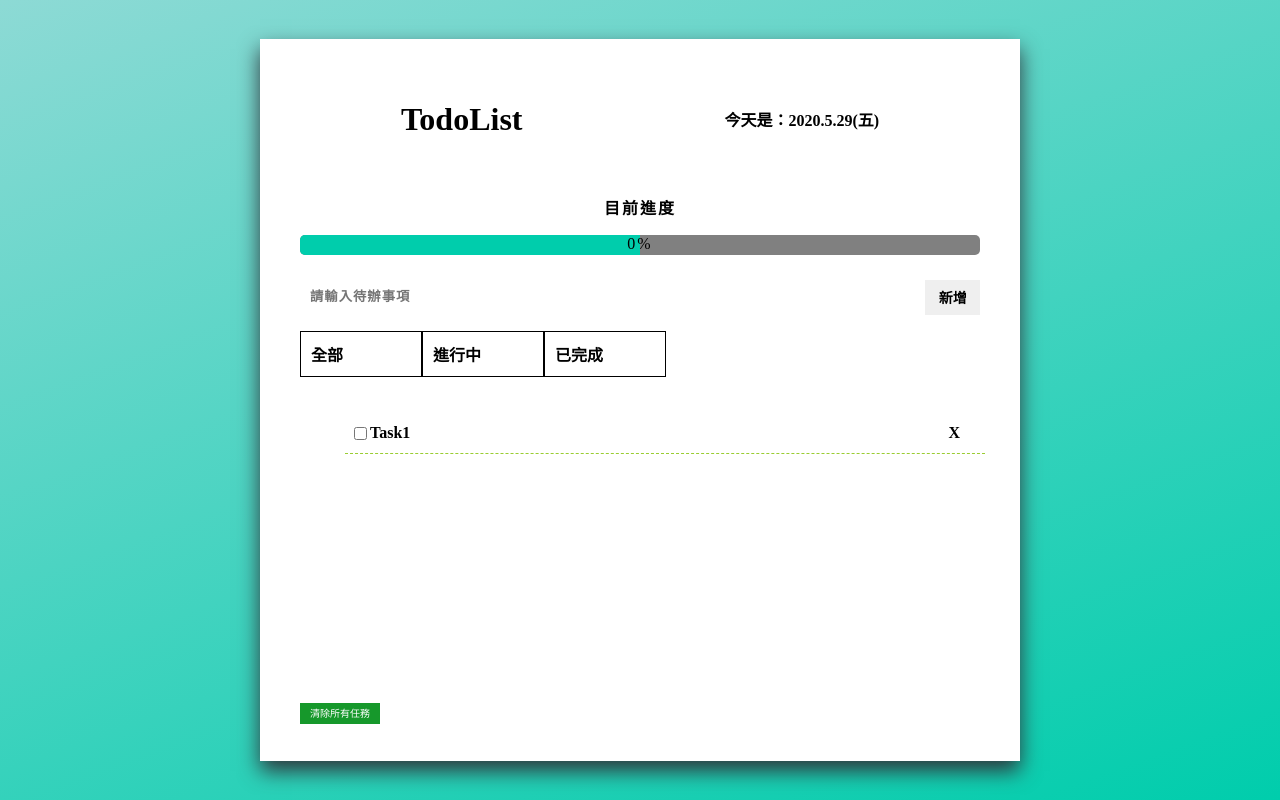
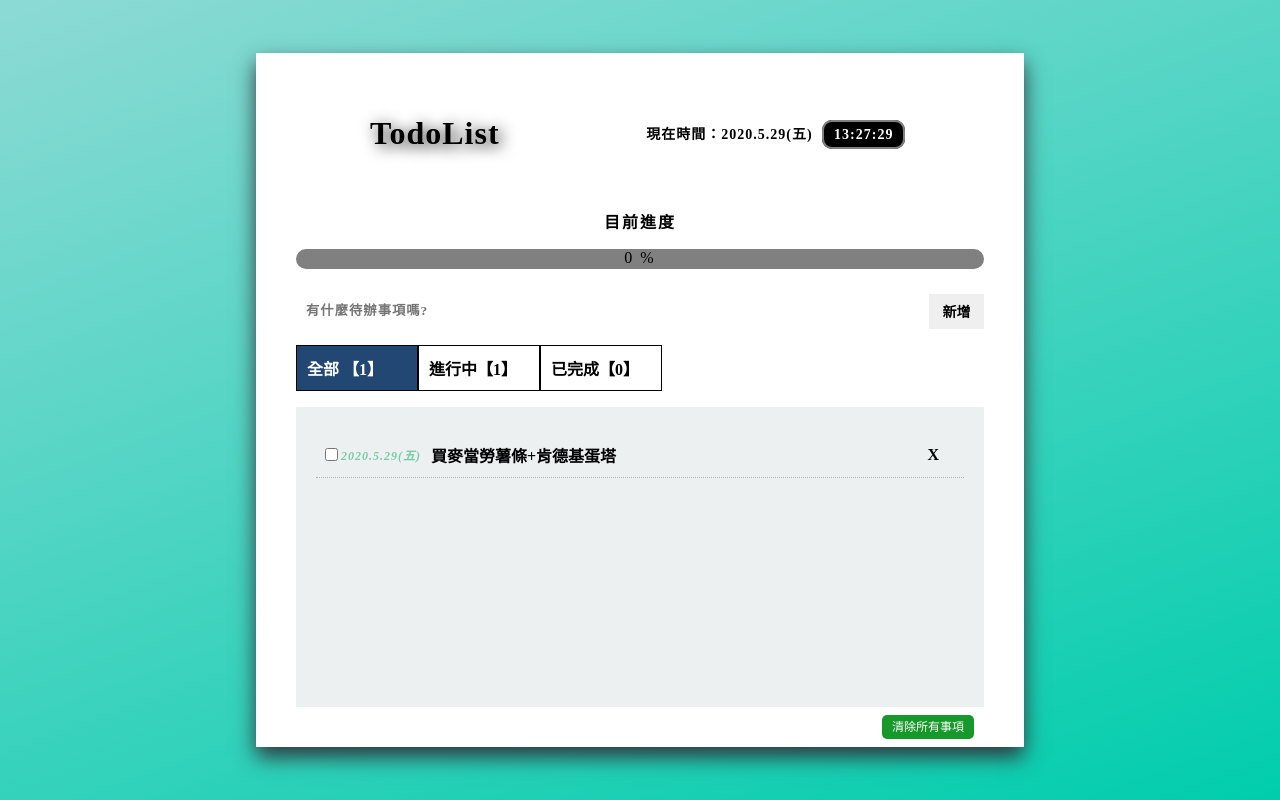
Before and after one commit to TimChen0409/TodoList, a plain HTML site: page index.html in a window 1280 px wide. Drawn offline with nearby package versions, Linux system fonts and the light colour scheme.

Commit message:
update
update

```diff
--- a/index.html
+++ b/index.html
@@ -5,62 +5,54 @@
     <meta charset="UTF-8">
     <meta name="viewport" content="width=device-width, initial-scale=1.0">
     <title>TodoList</title>
+    <link rel="stylesheet" href="https://cdnjs.cloudflare.com/ajax/libs/animate.css/4.1.0/animate.min.css">
     <link rel="stylesheet" type="text/css" href="css/style.css">
 </head>
 
 <body>
     <div id="app" class="content">
         <div class="top">
-            <div class="topinfo">
-                <h1 class="title">TodoList
-            </div>
-            <h4 class="today">今天是：{{time}}
+            <h1 class="title animate__animated animate__jello">TodoList</h1>
+            <h4 class="today">現在時間：{{time}}
+                <span class="clock">{{date}}</span>
+            </h4>
         </div>
         <div class="progress">
             <h3>目前進度</h3>
             <div class="progressbar">
-                <span class="percent">0%</span>
-                <div class="valuebar"></div>
+                <span class="percent">{{progressrate}} %</span>
+                <div class="valuebar" :style="{width: progressrate+'%'}"></div>
             </div>
         </div>
         <div class="addtask">
-            <input type="text" class="keyin" placeholder="請輸入待辦事項">
-            <button class="addbtn">新增</button>
+            <input type="text" class="keyin" placeholder="有什麼待辦事項嗎?" v-model="newtask">
+            <button class="addbtn" @click="addTask">新增</button>
         </div>
         <div class="contain">
             <ul class="navbar">
-                <li id="all">全部</li>
-                <li id="ing">進行中</li>
-                <li id="done">已完成</li>
+                <li id="all" :class="{'active':visi=='all'}" @click="visi='all'">全部 【{{tasks.length}}】</li>
+                <li id="ing" :class="{'active':visi=='ing'}" @click="visi='ing'">進行中【{{getInprogressTask}}】</li>
+                <li id="done" :class="{'active':visi=='done'}" @click="visi='done'">已完成【{{getDoneTask}}】</li>
             </ul>
-            <div class="task">
+            <div class="tasklist">
                 <ul>
-                    <li>
-                        <input type="checkbox" name="" id="">
-                        <span>Task1</span>
-                        <div class="close">X</div>
+                    <li v-for="task in filter">
+                        <input type="checkbox" :id="task.id" v-model="task.finished">
+                        <label :for="task.id" class="date">{{task.date}}</label>
+                        <span>{{task.name}}</span>
+                        <div class="close" @click="removeTask(task)">X</div>
                     </li>
                 </ul>
             </div>
         </div>
         <div class="clear">
-            <span>清除所有任務</span>
+            <span @click="clearAll">清除所有事項</span>
         </div>
     </div>
 
     <script src="https://cdn.jsdelivr.net/npm/vue/dist/vue.js"></script>
-    <script>
-        var time = new Date()
-        var day_list = ['日', '一', '二', '三', '四', '五', '六'];
-        var today = `${time.getFullYear()}.${time.getMonth() + 1}.${time.getDate()}(${day_list[time.getDay()]})`
-        var vm = new Vue({
-            el: '#app',
-            data: {
-                content: 'Hello!world!',
-                time: today
-            },
-        })
-    </script>
+    <script src="js/app.js"></script>
+
 </body>
 
 </html>
--- /dev/null
+++ b/js/app.js
@@ -0,0 +1,113 @@
+var datenow = new Date()
+var day_list = ['日', '一', '二', '三', '四', '五', '六'];
+var clock = `${datenow.getHours()}:${datenow.getMinutes()}:${datenow.getSeconds()}`
+var today = `${datenow.getFullYear()}.${datenow.getMonth() + 1}.${datenow.getDate()}(${day_list[datenow.getDay()]})`
+
+
+var vm = new Vue({
+
+    el: '#app',
+    data: {
+        time: today,
+        newtask: '', //輸入框內容
+        tasks: [{
+            id: 1,
+            name: '買麥當勞薯條+肯德基蛋塔',
+            date: today,
+            finished: false
+        }],
+        visi: 'all',
+        date: clock
+
+    },
+    mounted() {
+        var _this = this; //聲明一個變量指向 Vue 實例 this, 保證作用域一致, _this代表最初的對象
+        this.timer = setInterval(function () {
+            var today = new Date();
+            var hh = today.getHours();
+            var mm = today.getMinutes();
+            var ss = today.getSeconds();
+            mm = checkTime(mm);
+            ss = checkTime(ss);
+            _this.date = hh + ':' + mm + ':' + ss;
+
+        }, 1000);
+    },
+    methods: {
+        addTask: function () { //新增一筆待辦事項
+            var value = this.newtask.trim();
+            var id = Math.floor(Date.now());
+            if (!value) return
+            this.tasks.push({
+                id: id,
+                name: value,
+                date: today,
+                finished: false
+            })
+            this.newtask = ''
+        },
+        removeTask: function (task) {//從tasks抓出和task.id一樣的item.id的位置，並進行刪除
+            var newIndex = '';
+            var _this = this;
+            _this.tasks.forEach(function (item, index) {
+                if (task.id === item.id) {
+                    newIndex = index
+                }
+            })
+            this.tasks.splice(newIndex, 1);
+        },
+        clearAll: function () {
+            var cf = confirm('是否清除所有代辦事項?')
+            if (cf) {
+                this.tasks = [];
+            }
+        }
+
+    },
+    computed: {
+        filter: function () {
+            var filterTasks = [];
+            switch (this.visi) { //要判斷的東西
+                case 'ing': //條件
+                    filterTasks = this.tasks.filter(function (item) {
+                        return item.finished == false
+                    })
+                    return filterTasks
+                    break;
+                case 'done':
+                    filterTasks = this.tasks.filter(function (item) {
+                        return item.finished == true
+                    })
+                    return filterTasks
+                    break;
+                case 'all':
+                    return this.tasks;
+                    break;
+            }
+        },
+        getDoneTask: function () {//取得完成事項數字
+            var done = [];
+            done = this.tasks.filter(task => task.finished == true);
+            return done.length
+        },
+        getInprogressTask: function () {//取得進行中事項數字
+            var remain = []
+            remain = this.tasks.filter(task => task.finished == false);
+            return remain.length
+        },
+        progressrate: function () {
+            if (this.tasks.length == 0) {
+                return 0
+            }
+            return Math.floor(this.getDoneTask / this.tasks.length * 100);
+        }
+    }
+
+});
+
+function checkTime(i) {
+    if (i < 10) {
+        i = "0" + i;
+    }
+    return i;
+}
--- a/scss/style.scss
+++ b/scss/style.scss
@@ -19,29 +19,61 @@ body {
     overflow-x: hidden;
 }
 
-.progress{
+.content {
+    position: relative;
+    background: #fff;
+    width: 768px;
+    padding: 40px;
+    box-sizing: border-box;
+    box-shadow: 0px 10px 20px rgba(47, 55, 61, 1);
+    .top {
+        letter-spacing: 1px;
+        display: flex;
+        justify-content: space-around;
+        align-items: center;
+        .title {
+            text-shadow: 0.1em 0.1em 0.5em black;
+        }
+        .today {
+            text-align: right;
+            font-size: 14px;
+        }
+        .clock {
+            color: white;
+            background: black;
+            margin: 5px;
+            padding: 5px 10px;
+            border: solid gray 2px;
+            border-radius: 10px;
+            text-align: center;
+        }
+    }
+}
+
+.progress {
     padding: 20px 0;
     text-align: center;
     letter-spacing: 2px;
-    h3{
+    h3 {
         font-size: 16px;
         color: black;
     }
-    .progressbar{
+    .progressbar {
         margin: 5px 0;
         height: 20px;
         width: 100%;
         background: gray;
-        border-radius: 5px;
+        border-radius: 10px;
         position: relative;
         overflow: hidden;
-        .percent{
+        .percent {
             position: absolute;
             z-index: 99;
             transform: translateX(-50%);
         }
 
-        .valuebar{
+        .valuebar {
+            transition: 0.5s;
             height: 20px;
             position: absolute;
             left: 0;
@@ -61,6 +93,7 @@ body {
         width: 100%;
         border: none;
         background: none;
+        outline: none;
         height: 35px;
         font-weight: bold;
     }
@@ -69,34 +102,22 @@ body {
         height: 35px;
         font-size: 14px;
         border: none;
+        outline: none;
         font-weight: bold;
-        &:hover{
+        &:hover {
             background: #8ddad5;
         }
-
     }
-}
-
-.content {
-    position: relative;
-    background: #fff;
-    width: 760px;
-    padding: 40px;
-    box-sizing: border-box;
-    box-shadow: 0px 10px 20px rgba(47, 55, 61, 1);
-    transition: 0.5s;
-}
-
-.top {
-    display: flex;
-    justify-content: space-around;
-    align-items: center;
 }
 
 .navbar {
     padding: 0;
     list-style: none;
     display: flex;
+    .active {
+        color: #fff;
+        background: #224772;
+    }
 }
 .navbar li {
     border: solid 1px black;
@@ -106,19 +127,34 @@ body {
     font-weight: bold;
 }
 
-.task {
-    padding: 5px;
+.tasklist {
     width: 100%;
     height: 300px;
     font-weight: bold;
+    overflow: auto;
+    box-sizing: border-box;
+    background: #ecf0f1;
+    padding: 10px;
     ul {
         list-style: none;
+        padding: 0;
         li {
+            margin: 0px 10px;
             padding: 10px 5px;
             display: flex;
             align-items: center;
-            border-bottom: dashed 1px yellowgreen;
+            border-bottom: dotted 1px #abb7b7;
             position: relative;
+            span {
+                padding: 0 10px;
+            }
+            .date {
+                font-size: 12px;
+                cursor: pointer;
+                letter-spacing: 1px;
+                color: #77cca6;
+                font-style: italic;
+            }
             .close {
                 position: absolute;
                 display: inline-block;
@@ -133,11 +169,18 @@ body {
 }
 
 .clear {
+    margin-top: 10px;
+    position: absolute;
+    right: 50px;
     span {
         cursor: pointer;
         padding: 5px 10px;
-        font-size: 10px;
+        font-size: 12px;
         color: white;
         background: #16982b;
+        border-radius: 5px;
+        &:hover {
+            background: darkcyan;
+        }
     }
 }
```
Also changed, not shown: app.js (deleted), css/style.css, 1 other file.
